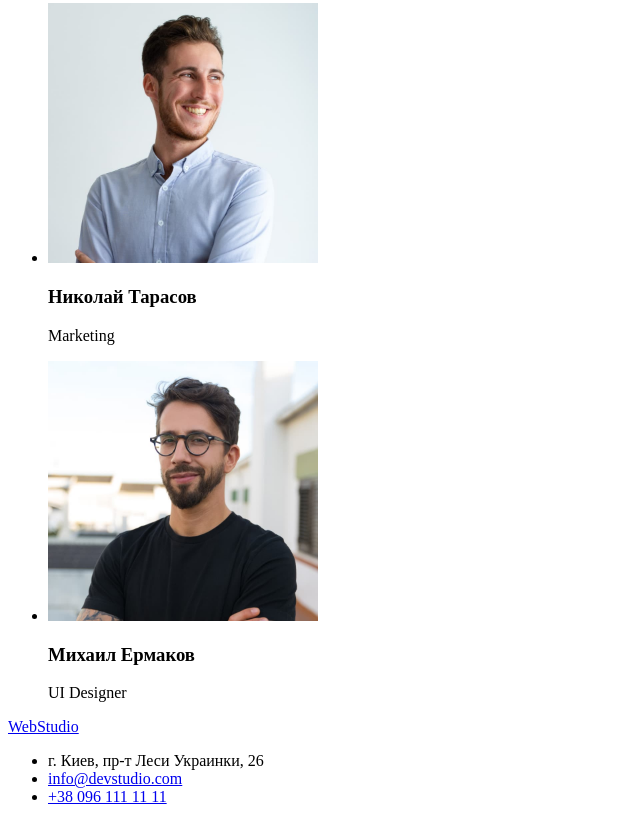
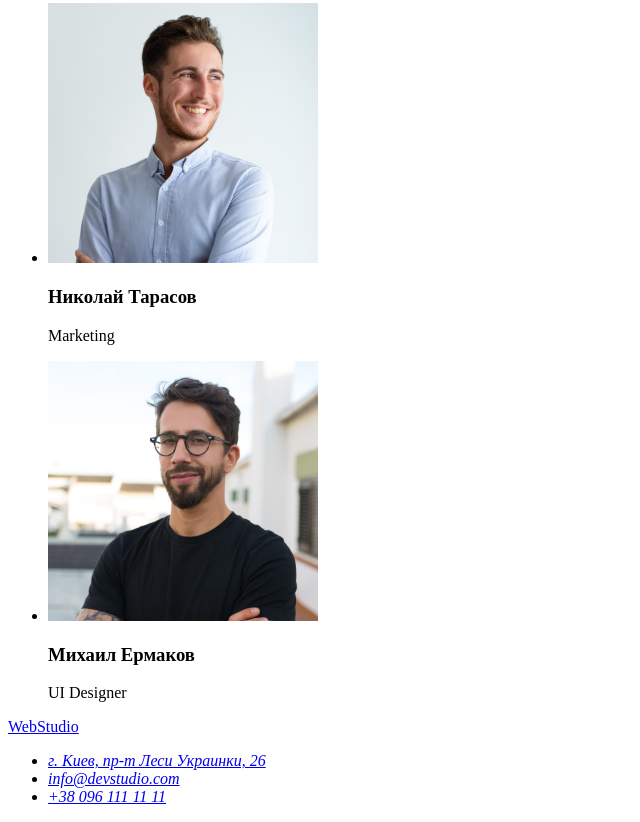
Before and after one commit to Dobruy888/goit-markup-hw-01, a plain HTML site: page index.html in a window 1280 px wide. Shown: the part 2388-3210 px from the top of the page, without its empty margins (0-640 px from the left). Drawn offline with Linux system fonts and the light colour scheme.

Commit message:
Доделал футер

```diff
--- a/index.html
+++ b/index.html
@@ -105,11 +105,21 @@
     <!--Footer-->
     <footer>
       <a href="https://www.google.com/">WebStudio</a>
-      <ul>
-        <li>г. Киев, пр-т Леси Украинки, 26</li>
-        <li><a href="mailto:info@devstudio.com">info@devstudio.com</a></li>
-        <li><a href="tel:+380961111111">+38 096 111 11 11</a></li>
-      </ul>
+      <address>
+        <ul>
+          <li>
+            <a
+              href="https://goo.gl/maps/yP3cJNycTKbXTuei9"
+              target="_blank"
+              rel="noopener noreferrer"
+            >
+              г. Киев, пр-т Леси Украинки, 26</a
+            >
+          </li>
+          <li><a href="mailto:info@devstudio.com">info@devstudio.com</a></li>
+          <li><a href="tel:+380961111111">+38 096 111 11 11</a></li>
+        </ul>
+      </address>
     </footer>
   </body>
 </html>
```
